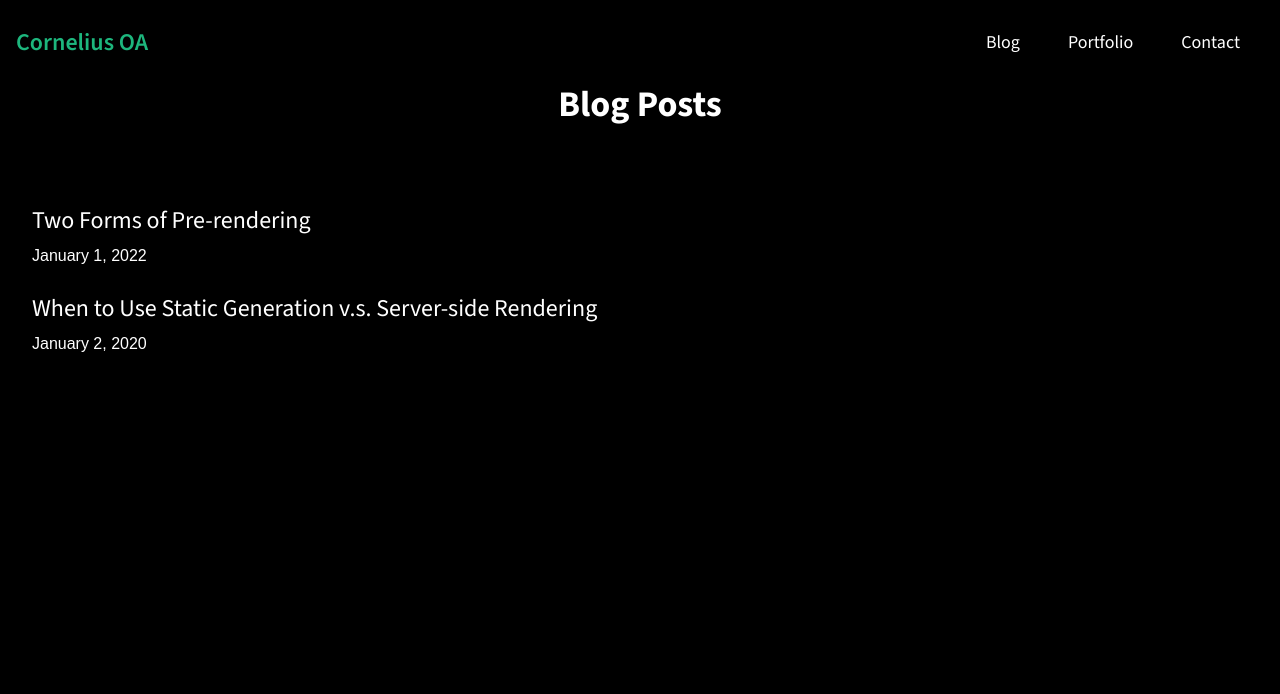
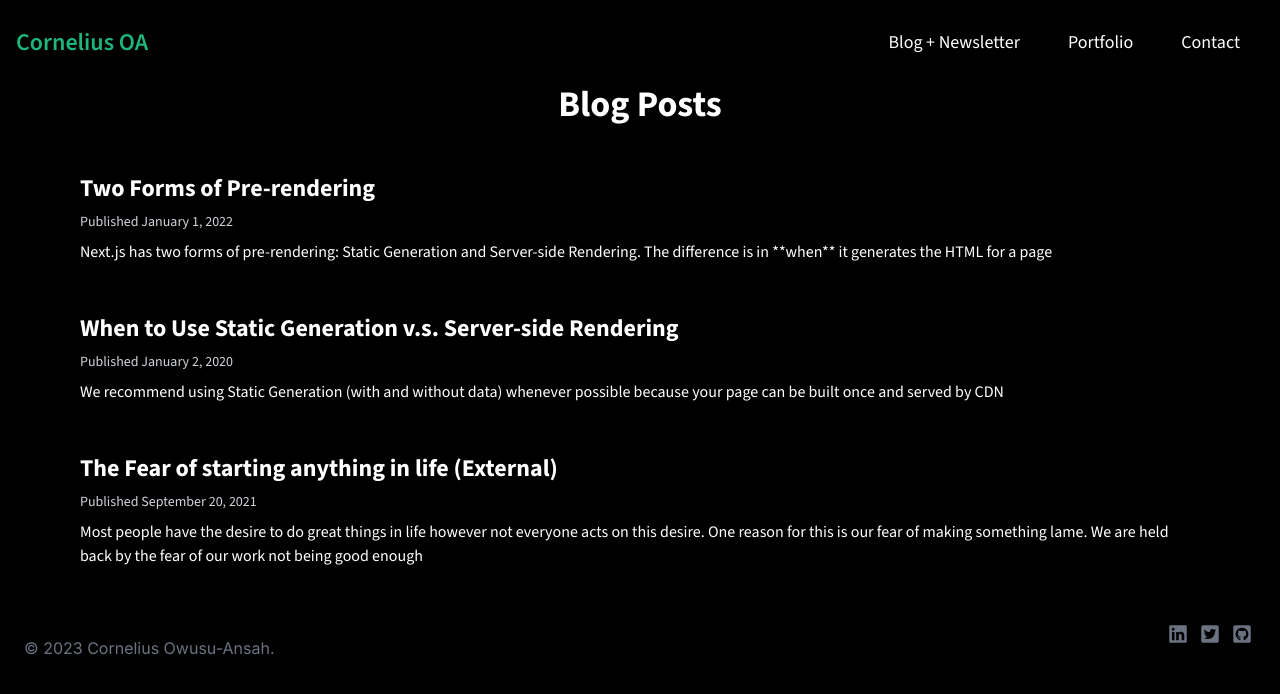
Before and after one commit to thecornisians/portfolio, a Next.js app: page /blog in a window 1280 px wide. Shown: the top 694 px of the page. Built offline with nearby package versions, Linux system fonts and the light colour scheme.

Commit message:
updated blog design

```diff
--- a/components/Blog.js
+++ b/components/Blog.js
@@ -3,7 +3,6 @@ export default function BlogPosts() {
   return (
     <section>
       <div className="text-center mb-10 md:mt-10 ">
-        {/* <h3 className='font-semibold text-lg text-primary mb-2'> Portfolio</h3> */}
         <h4 className="font-bold text-3xl sm:text-4xl md:text-[40px] text-dark mb-4">
           Blog Posts
         </h4>
@@ -13,7 +12,7 @@ export default function BlogPosts() {
       </div>
 
       <div className="mt-5 px-5 pb-4">
-        <div className="mb-7 shadow-lg p-4 border border-gray-400 rounded-md">
+        <div className="mb-7 shadow-lg p-4 border border-gray-400 bg-gray-900 rounded-md">
           <h1 className="font-bold text-2xl pb-3 source-sans">
             A simple introduction to the MVC Architechture
           </h1>
@@ -33,7 +32,7 @@ export default function BlogPosts() {
           </a>
         </div>
 
-        <div className="mb-7 shadow-lg p-6 border border-gray-400 rounded-md">
+        <div className="mb-7 shadow-lg p-6 border border-gray-400 bg-gray-900 rounded-md">
           <h1 className="font-bold text-2xl pb-3 source-sans">
             The Fear of starting anything in life
           </h1>
--- a/components/Footer.js
+++ b/components/Footer.js
@@ -7,7 +7,7 @@ export default function Footer() {
   return (
     <footer className="p-4 shadow md:items-center md:justify-between md:p-6 dark:bg-gray-800 md:flex lg:flex bg-black text-white">
       <span className="text-md text-gray-500 sm:text-center dark:text-gray-400">
-        © {new Date().getFullYear()} Cornelius Owusu-Ansah. All Rights Reserved.
+        © {new Date().getFullYear()} Cornelius Owusu-Ansah.
       </span>
       <ul className="flex flex-wrap items-center gap-2 mt-3 text-md text-gray-500 dark:text-gray-400 sm:mt-0">
         <li>
--- a/components/Navbar.js
+++ b/components/Navbar.js
@@ -81,7 +81,7 @@ export default function Navbar() {
                 } `}
               >
                 <li className="hover:bg-gray-300 hover:text-black dark:hover:bg-[#424242] py-0.5 px-2 rounded text-lg">
-                  <Link href="/blog">Blog</Link>
+                  <Link href="/blog">Blog + Newsletter</Link>
                 </li>
                 <li className="hover:bg-gray-300 hover:text-black dark:hover:bg-[#424242] py-0.5 px-2 rounded text-lg">
                   <Link href="/portfolio">Portfolio</Link>
--- a/pages/blog.js
+++ b/pages/blog.js
@@ -2,6 +2,7 @@ import Navbar from "../components/Navbar";
 import Link from "next/link";
 import { getSortedPostsData } from "../lib/posts";
 import Date from "../components/Date";
+import Footer from "../components/Footer";
 
 export async function getStaticProps() {
   const allPostsData = getSortedPostsData();
@@ -20,19 +21,59 @@ export default function Blog({ allPostsData }) {
         <h3 className="text-4xl mb-12 source-sans font-extrabold text-center lg:text-center">
           Blog Posts
         </h3>
-        <ul className="p-5 md:p-8">
-          {allPostsData.map(({ id, date, title }) => (
-            <li key={id} className="source-sans mb-3 md:mb-6">
-              <p className=" text-xl md:text-2xl md:text-left mb-2 source-sans">
-                <Link href={`/posts/${id}`}>{title}</Link>
-              </p>
-              <p>
-                <Date dateString={date} />
-              </p>
+        <ul className="px-10 md:px-20">
+          {allPostsData.map(({ id, date, title, shortDescription }) => (
+            <li key={id} className="mb-8 md:mb-12">
+              <div>
+                <h4 className=" text-xl md:text-2xl font-bold md:text-left source-sans hover:text-gray-400">
+                  <Link href={`/posts/${id}`}>{title}</Link>
+                </h4>
+                <p className="text-sm my-2 text-gray-300 source-sans">
+                  Published <Date dateString={date} />
+                </p>
+              </div>
+              <p className="source-sans">{shortDescription}</p>
             </li>
           ))}
+
+          {/* This is a static link for my substack aricle */}
+          <li className="mb-3 md:mb-8">
+            <div>
+              <h4 className=" text-xl md:text-2xl font-bold md:text-left source-sans hover:text-gray-400">
+                <Link
+                  href="https://cowans.substack.com/p/the-fear-of-starting-anything-in"
+                  target="_blank"
+                  rel="noreferrer"
+                >
+                  The Fear of starting anything in life (External)
+                </Link>
+              </h4>
+              <p className="text-sm my-2 text-gray-300 source-sans">
+                Published September 20, 2021
+              </p>
+            </div>
+            <p className="source-sans">
+              Most people have the desire to do great things in life however not
+              everyone acts on this desire. One reason for this is our fear of
+              making something lame. We are held back by the fear of our work
+              not being good enough
+            </p>
+          </li>
         </ul>
       </section>
+      {/* <div>
+        <iframe
+          src="https://cowans.substack.com/embed"
+          width="480"
+          height="320"
+          style={{
+            // border: "1px solid #EEE",
+            background: "white",
+            marginInline: "auto",
+          }}
+        ></iframe>
+      </div> */}
+      <Footer />
     </div>
   );
 }
--- a/pages/posts/[id].js
+++ b/pages/posts/[id].js
@@ -10,7 +10,7 @@ export default function Post({ postData }) {
         <title>{postData.title}</title>
       </Head>
       <Navbar />
-      <section className="p-5 md:p-8">
+      <section className="p-5 md:px-[5rem]">
         <h4 className="text-4xl mb-2 source-sans font-extrabold text-center lg:text-center">
           {postData.title} <br />
         </h4>
@@ -18,7 +18,10 @@ export default function Post({ postData }) {
           <Date dateString={postData.date} />
         </span>
 
-        <div dangerouslySetInnerHTML={{ __html: postData.contentHtml }} />
+        <div
+          className="md:text-lg"
+          dangerouslySetInnerHTML={{ __html: postData.contentHtml }}
+        />
       </section>
     </div>
   );
--- a/posts/second.md
+++ b/posts/second.md
@@ -1,6 +1,7 @@
 ---
 title: "When to Use Static Generation v.s. Server-side Rendering"
 date: "2020-01-02"
+shortDescription: "We recommend using Static Generation (with and without data) whenever possible because your page can be built once and served by CDN"
 ---
 
 We recommend using **Static Generation** (with and without data) whenever possible because your page can be built once and served by CDN, which makes it much faster than having a server render the page on every request.
--- a/posts/test.md
+++ b/posts/test.md
@@ -1,11 +1,10 @@
 ---
 title: "Two Forms of Pre-rendering"
 date: "2022-01-01"
+shortDescription: "Next.js has two forms of pre-rendering: Static Generation and Server-side Rendering. The difference is in **when** it generates the HTML for a page"
 ---
 
 Next.js has two forms of pre-rendering: **Static Generation** and **Server-side Rendering**. The difference is in **when** it generates the HTML for a page.
 
 - **Static Generation** is the pre-rendering method that generates the HTML at **build time**. The pre-rendered HTML is then _reused_ on each request.
-- **Server-side Rendering** is the pre-rendering method that generates the HTML on **each request**.
-
-Importantly, Next.js lets you **choose** which pre-rendering form to use for each page. You can create a "hybrid" Next.js app by using Static Generation for most pages and using Server-side Rendering for others.
+- **Server-side Rendering** is the pre-rendering method that generates the HTML on **each request**. Importantly, Next.js lets you **choose** which pre-rendering form to use for each page. You can create a "hybrid" Next.js app by using Static Generation for most pages and using Server-side Rendering for others.
```
